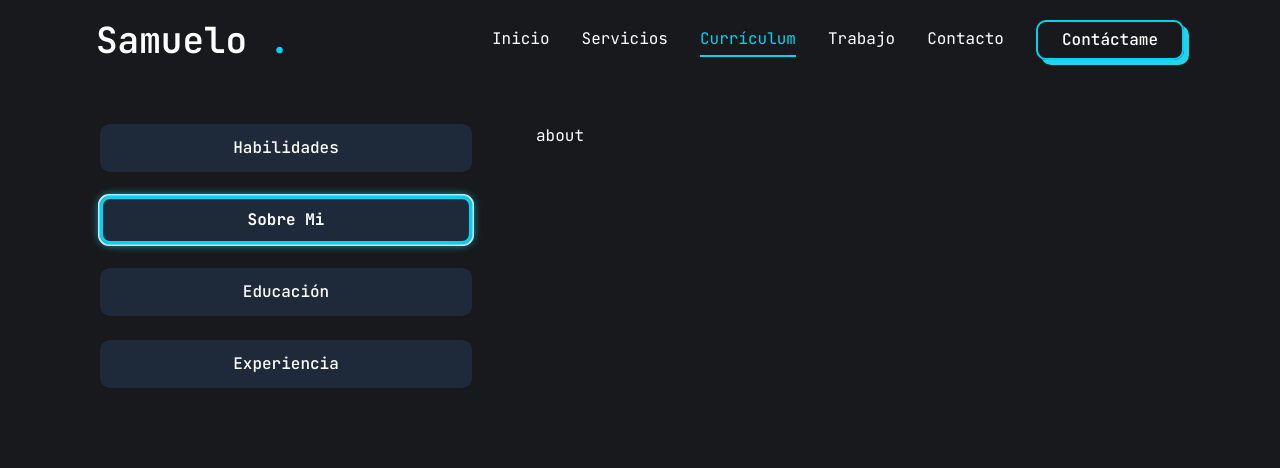
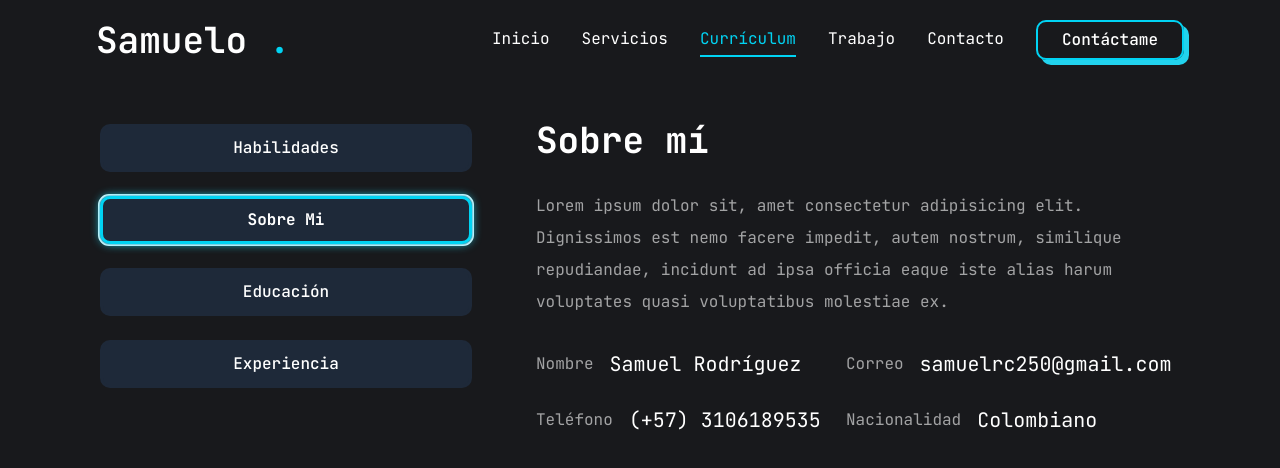
Before and after one commit to SamuelRodriguezC/Portfoleo, a Next.js app in the folder my-app/: page /resume in a window 1280 px wide. Both pictures are taken after a click on the tab "Sobre Mi". Shown: the top 468 px of the page. Built offline with nearby package versions, Linux system fonts and the light colour scheme.

Commit message:
Sección Sobre mí terminada

```diff
--- a/my-app/app/resume/page.jsx
+++ b/my-app/app/resume/page.jsx
@@ -5,7 +5,7 @@
 import { Tabs, TabsContent, TabsList, TabsTrigger } from "@/components/ui/tabs"
 import { Tooltip, TooltipContent, TooltipProvider, TooltipTrigger } from "@radix-ui/react-tooltip"
 import { ScrollArea } from "@/components/ui/scroll-area"
-import { motion } from "framer-motion"
+import { inertia, motion } from "framer-motion"
 
 const about = {
   title: "Sobre mí",
@@ -16,12 +16,12 @@
       fieldValue: "Samuel Rodríguez",
     },
     {
+      fieldName: "Correo",
+      fieldValue: "samuelrc250@gmail.com"
+    },
+    {
       fieldName: "Teléfono",
       fieldValue: "(+57) 3106189535",
-    },
-    {
-      fieldName: "Correo",
-      fieldValue: "samuelrc250@gmail.com"
     },
     {
       fieldName: "Nacionalidad",
@@ -184,8 +184,19 @@
               </div>
             </TabsContent>
             {/* ----------------- Sobre mí ----------------- */}
-            <TabsContent value="about" className="w-full">
-              about
+            <TabsContent value="about" className="w-full text-center xl:text-left">
+              <div className="flex flex-col gap-[30px] ">
+                <h3 className="text-4xl font-bold ">{about.title}</h3>
+                <p className="max-w-[600px] text-white/60 mx-auto xl:mx-0">{about.description}</p>
+                <ul className="grid grid-cols-1 xl:grid-cols-2 gap-y-6 max-w-[620px] mx-auto xl:mx-0">
+                  {about.info.map((item, index) => (
+                    <li key={index} className="flex items-center justify-center xl:justify-start gap-4 ">
+                      <span className="text-white/60">{item.fieldName}</span>
+                      <span className="text-xl">{item.fieldValue}</span>
+                    </li>
+                  ))}
+                </ul>
+              </div>
             </TabsContent>
             {/*----------------- Educación -----------------*/}
             <TabsContent value="education" className="w-full">
```
